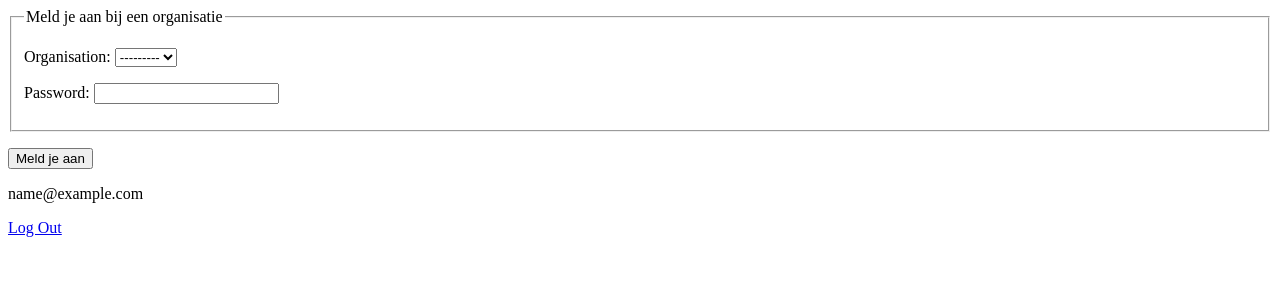
After one commit to AndreasMilants/novem, a Django app: page /link-to-org in a window 1280 px wide. The commit adds this page. Shown: the top 300 px of the page. Run offline with Django 3.2, Linux system fonts and the light colour scheme; the visitor is signed in with stand-in values (Sample User, id 1); data that the repository does not hold is empty.

Commit message:
link to org

```diff
--- a/organisations/admin.py
+++ b/organisations/admin.py
@@ -1,5 +1,5 @@
 from .forms import OrganisationCreateForm, OrganisationChangeForm, AdminPasswordChangeForm
-from .models import Organisation
+from .models import Organisation, OrganisationUserLink
 from django.utils.translation import gettext, gettext_lazy as _
 from django.contrib import admin, messages
 from django.contrib.auth import update_session_auth_hash
@@ -20,7 +20,7 @@ class OrganisationAdmin(admin.ModelAdmin):
     form = OrganisationChangeForm
     change_password_form = AdminPasswordChangeForm
     model = Organisation
-    list_filter = ['name']
+    list_filter = ['name', ]
 
     def lookup_allowed(self, lookup, value):
         # Don't allow lookups involving passwords.
@@ -28,7 +28,7 @@ class OrganisationAdmin(admin.ModelAdmin):
 
     def get_form(self, request, obj=None, **kwargs):
         """
-        Use special form during user creation
+        Use special form during organisation creation
         """
         defaults = {}
         if obj is None:
--- a/organisations/forms.py
+++ b/organisations/forms.py
@@ -1,7 +1,8 @@
-from .models import Organisation
+from .models import Organisation, OrganisationUserLink
 from django import forms
 from django.utils.translation import ugettext_lazy as _
 from django.contrib.auth.forms import ReadOnlyPasswordHashField
+from django.core.exceptions import ObjectDoesNotExist
 
 
 class OrganisationCreateForm(forms.ModelForm):
@@ -57,32 +58,46 @@ class OrganisationChangeForm(forms.ModelForm):
         return self.initial["password"]
 
 
-class OrganisationAuthenticationForm(forms.Form):
-    name = forms.CharField(max_length=254)
+class OrganisationAuthenticationForm(forms.ModelForm):
+    #  organisation = forms.CharField(label=_('Organisation'), max_length=255)
     password = forms.CharField(label=_("Password"), widget=forms.PasswordInput)
 
+    class Meta:
+        model = OrganisationUserLink
+        fields = ['organisation', 'password']
+        widgets = {'parent': forms.CharField(max_length=255)}
+
     error_messages = {
-        'invalid_login': _("Please enter a correct %(name)s and password. "
+        'invalid_login': _("Please enter a correct organisation and password. "
                            "Note that both fields are case-sensitive."),
         'inactive': _("This account is inactive."),
     }
 
     def clean(self):
-        name = self.cleaned_data.get('name')
+        organisation = self.cleaned_data.get('organisation')
         password = self.cleaned_data.get('password')
+        try:
+            if organisation and password:
+                organisation_cache = Organisation.objects.get(name=organisation)
+                if not organisation_cache or not organisation_cache.check_password(password):
+                    raise forms.ValidationError(
+                        self.error_messages['invalid_login'],
+                        code='invalid_login',
+                        # params={'organisation': 'organisation'},
+                    )
+                else:
+                    self.confirm_registration_with_organisation_allowed(organisation_cache)
+        except ObjectDoesNotExist:
+            raise forms.ValidationError(
+                self.error_messages['invalid_login'],
+                code='invalid_login',
+                params={'organisation': 'organisation'},
+            )
+        return self.cleaned_data
 
-        if name and password:
-            organisation_cache = Organisation.objects.get(name=name)
-            if not organisation_cache or not organisation_cache.check_password(password):
-                raise forms.ValidationError(
-                    self.error_messages['invalid_login'],
-                    code='invalid_login',
-                    params={'name': 'name'},
-                )
-            else:
-                self.confirm_login_allowed(organisation_cache)
-
-        return self.cleaned_data
+    def is_valid(self):
+        self.full_clean()
+        return super().is_valid()
 
     def confirm_registration_with_organisation_allowed(self, organisation):
         """
@@ -152,4 +167,5 @@ class AdminPasswordChangeForm(forms.Form):
             if name not in data:
                 return []
         return ['password']
+
     changed_data = property(_get_changed_data)
--- a/organisations/models.py
+++ b/organisations/models.py
@@ -3,10 +3,11 @@ from django.db import models
 from django.contrib.auth.hashers import make_password, check_password, is_password_usable
 from django.utils.translation import ugettext_lazy as _
 from django.utils.crypto import salted_hmac
+from django.contrib.auth import get_user_model
 
 
 class Organisation(models.Model):
-    name = models.CharField(_('name'), unique=True, blank=False, db_index=True, max_length=255)
+    name = models.CharField(_('name'),primary_key=True, unique=True, blank=False, db_index=True, max_length=255)
     password = models.CharField(_('password'), max_length=128)
     is_active = models.BooleanField(_('is active'), default=True, blank=False,
                                     help_text=_('Users can register with this organisation'))
@@ -57,3 +58,16 @@ class Organisation(models.Model):
 
     def __str__(self):
         return self.name
+
+
+class OrganisationUserLink(models.Model):
+    user = models.ForeignKey(get_user_model(), on_delete=models.CASCADE, verbose_name=_('organisation'))
+    organisation = models.ForeignKey(Organisation, on_delete=models.CASCADE,
+                                     verbose_name=_('organisation'), related_name=_('user'))
+
+    class Meta:
+        verbose_name = _('user-organisation-link')
+        verbose_name_plural = _('user-organisation-links')
+
+    def __str__(self):
+        return '{user} - {organisation}'.format(user=str(self.user), organisation=str(self.organisation))
--- /dev/null
+++ b/organisations/templates/organisations/authenticate_organisation.html
@@ -0,0 +1,18 @@
+{% extends '_base.html' %}
+
+{% block content %}
+    <form method="POST">
+        {% csrf_token %}
+        <fieldset>
+            <legend>
+                Meld je aan bij een organisatie
+            </legend>
+            {{ form.as_p }}
+        </fieldset>
+        <p>
+            <button type="submit">Meld je aan</button>
+        </p>
+    </form>
+    <p>{{ user.email }}</p>
+    <a href="{% url 'logout' %}">Log Out</a>
+{% endblock content %}
--- a/surveys/urls.py
+++ b/surveys/urls.py
@@ -1,6 +1,7 @@
 from django.urls import path
-from .views import homepage
+from .views import homepage, add_organisation
 
 urlpatterns = [
     path('', homepage, name='home'),
+    path('link-to-org', add_organisation, name='authenticate-with-org'),
 ]
--- a/surveys/views.py
+++ b/surveys/views.py
@@ -1,7 +1,30 @@
-from django.shortcuts import render
+from django.shortcuts import render, redirect
+from django.contrib import messages
 from django.contrib.auth.decorators import login_required
+from organisations.forms import OrganisationAuthenticationForm
+from organisations.models import OrganisationUserLink, Organisation
+from django.utils.translation import ugettext_lazy as _
 
 
 @login_required
 def homepage(request):
+    if not request.user.organisationuserlink_set.all():
+        return redirect('authenticate-with-org')
     return render(request, 'home.html', {})
+
+
+@login_required
+def add_organisation(request):
+    if request.method == "POST":
+        form = OrganisationAuthenticationForm(request.POST)
+        if form.is_valid():
+            model = form.save(commit=False)
+            org_user_link = OrganisationUserLink(organisation=Organisation.objects.get(name=model.organisation), user=request.user)
+            org_user_link.save()
+            messages.success(request, _('You are now a member of %(organisation)s.') % {
+                'organisation': model.organisation,
+            })
+            return redirect('home')
+    else:
+        form = OrganisationAuthenticationForm()
+    return render(request, "organisations/authenticate_organisation.html", {"form": form})
--- a/templates/_base.html
+++ b/templates/_base.html
@@ -5,6 +5,28 @@
     <title>{% block title %}Novem{% endblock title %}</title>
 </head>
 <body>
+{% if messages %}
+    <section>
+        <ul class="error-messages messages">
+            {% for message in messages %}
+                {% if 'error' in message.tags %}
+                    <li class="message {{ message.tags }}">
+                        {{ message }}
+                    </li>
+                {% endif %}
+            {% endfor %}
+        </ul>
+        <ul class="success-messages messages">
+            {% for message in messages %}
+                {% if 'success' in message.tags %}
+                    <li class="message {{ message.tags }}">
+                        {{ message }}
+                    </li>
+                {% endif %}
+            {% endfor %}
+        </ul>
+    </section>
+{% endif %}
 {% block content %}
 {% endblock content %}
 </body>
--- a/users/models.py
+++ b/users/models.py
@@ -41,3 +41,10 @@ class CustomUser(AbstractUser):
     REQUIRED_FIELDS = []
 
     objects = UserManager()
+
+    def save(self, *args, **kwargs):
+        self.username = self.email
+        super().save(*args, **kwargs)
+
+    def __str__(self):
+        return self.email
```
Also changed, not shown: organisations/tests.py (+32 -2 lines), users/admin.py (+28 -0 lines), users/forms.py (+7 -1 lines), organisations/migrations/0001_initial.py, organisations/migrations/0002_auto_20200107_1747.py (deleted), organisations/migrations/0002_organisationuserlink_user.py (added), organisations/migrations/0003_auto_20200108_1532.py (added), organisations/migrations/0003_organisation_is_active.py (deleted), users/migrations/0001_initial.py, users/migrations/0002_auto_20200107_1655.py (deleted).
